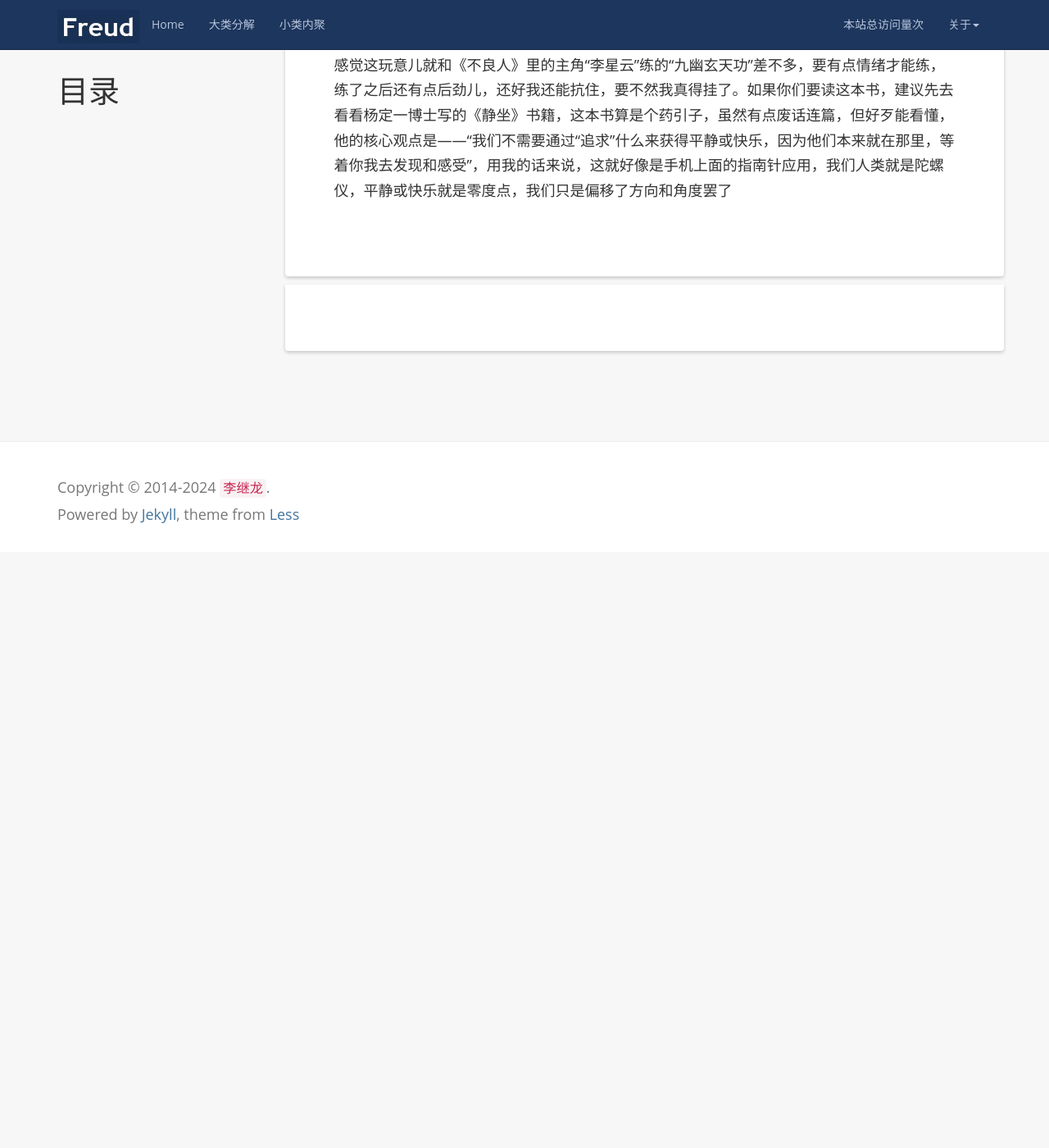
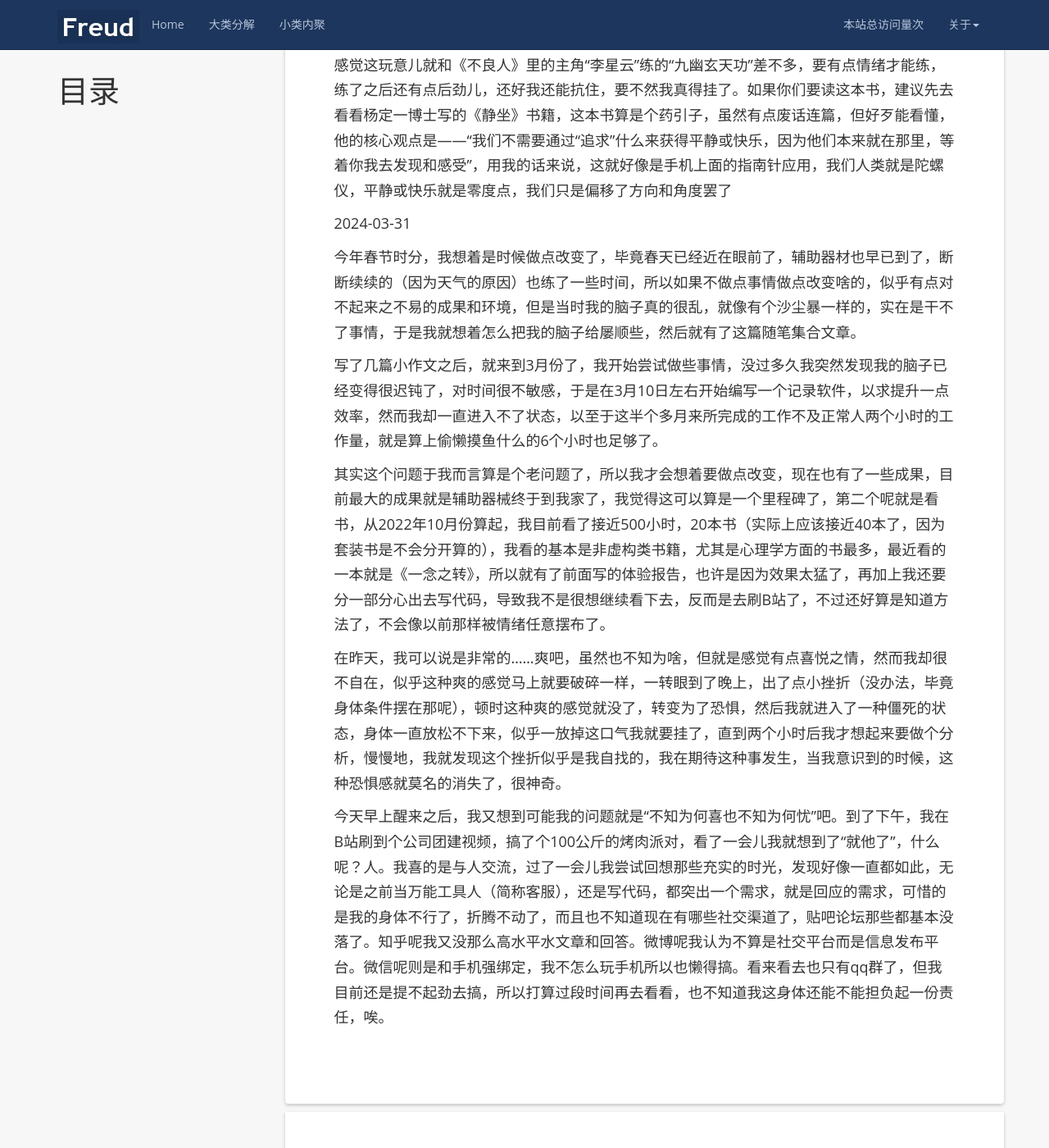
Before and after one commit to kljzndx/My-Blog, a Jekyll site: the page built from _posts/2016-07-03-my-notebook.md, in a window 1280 px wide and 1400 px high, scrolled down 6467 px. Shown: the whole window at 82% size. Built offline with Jekyll 4.4.1, drawn with Linux system fonts in a browser that asks for light colours; nearby versions of some CDN libraries; comment, search, counter and statistics services are not loaded; before the commit the page ends 7140 px from its top, so only the background shows below that.

Commit message:
更新笔记

```diff
--- a/_posts/2016-07-03-my-notebook.md
+++ b/_posts/2016-07-03-my-notebook.md
@@ -108,3 +108,15 @@ tags: [随便写写]
 不出意外的我又出现了一些后劲反应，这次的后劲比之前大多了，我出现了头晕的情况，疑似体位性低血压，导致恐惧感加重，使我无法入睡，一直折腾到第二天早上5点才睡着。得，这算是放松过头了。
 
 感觉这玩意儿就和《不良人》里的主角“李星云”练的“九幽玄天功”差不多，要有点情绪才能练，练了之后还有点后劲儿，还好我还能抗住，要不然我真得挂了。如果你们要读这本书，建议先去看看杨定一博士写的《静坐》书籍，这本书算是个药引子，虽然有点废话连篇，但好歹能看懂，他的核心观点是——“我们不需要通过“追求”什么来获得平静或快乐，因为他们本来就在那里，等着你我去发现和感受”，用我的话来说，这就好像是手机上面的指南针应用，我们人类就是陀螺仪，平静或快乐就是零度点，我们只是偏移了方向和角度罢了
+
+2024-03-31
+
+今年春节时分，我想着是时候做点改变了，毕竟春天已经近在眼前了，辅助器材也早已到了，断断续续的（因为天气的原因）也练了一些时间，所以如果不做点事情做点改变啥的，似乎有点对不起来之不易的成果和环境，但是当时我的脑子真的很乱，就像有个沙尘暴一样的，实在是干不了事情，于是我就想着怎么把我的脑子给屡顺些，然后就有了这篇随笔集合文章。
+
+写了几篇小作文之后，就来到3月份了，我开始尝试做些事情，没过多久我突然发现我的脑子已经变得很迟钝了，对时间很不敏感，于是在3月10日左右开始编写一个记录软件，以求提升一点效率，然而我却一直进入不了状态，以至于这半个多月来所完成的工作不及正常人两个小时的工作量，就是算上偷懒摸鱼什么的6个小时也足够了。
+
+其实这个问题于我而言算是个老问题了，所以我才会想着要做点改变，现在也有了一些成果，目前最大的成果就是辅助器械终于到我家了，我觉得这可以算是一个里程碑了，第二个呢就是看书，从2022年10月份算起，我目前看了接近500小时，20本书（实际上应该接近40本了，因为套装书是不会分开算的），我看的基本是非虚构类书籍，尤其是心理学方面的书最多，最近看的一本就是《一念之转》，所以就有了前面写的体验报告，也许是因为效果太猛了，再加上我还要分一部分心出去写代码，导致我不是很想继续看下去，反而是去刷B站了，不过还好算是知道方法了，不会像以前那样被情绪任意摆布了。
+
+在昨天，我可以说是非常的……爽吧，虽然也不知为啥，但就是感觉有点喜悦之情，然而我却很不自在，似乎这种爽的感觉马上就要破碎一样，一转眼到了晚上，出了点小挫折（没办法，毕竟身体条件摆在那呢），顿时这种爽的感觉就没了，转变为了恐惧，然后我就进入了一种僵死的状态，身体一直放松不下来，似乎一放掉这口气我就要挂了，直到两个小时后我才想起来要做个分析，慢慢地，我就发现这个挫折似乎是我自找的，我在期待这种事发生，当我意识到的时候，这种恐惧感就莫名的消失了，很神奇。
+
+今天早上醒来之后，我又想到可能我的问题就是“不知为何喜也不知为何忧”吧。到了下午，我在B站刷到个公司团建视频，搞了个100公斤的烤肉派对，看了一会儿我就想到了“就他了”，什么呢？人。我喜的是与人交流，过了一会儿我尝试回想那些充实的时光，发现好像一直都如此，无论是之前当万能工具人（简称客服），还是写代码，都突出一个需求，就是回应的需求，可惜的是我的身体不行了，折腾不动了，而且也不知道现在有哪些社交渠道了，贴吧论坛那些都基本没落了。知乎呢我又没那么高水平水文章和回答。微博呢我认为不算是社交平台而是信息发布平台。微信呢则是和手机强绑定，我不怎么玩手机所以也懒得搞。看来看去也只有qq群了，但我目前还是提不起劲去搞，所以打算过段时间再去看看，也不知道我这身体还能不能担负起一份责任，唉。
```
